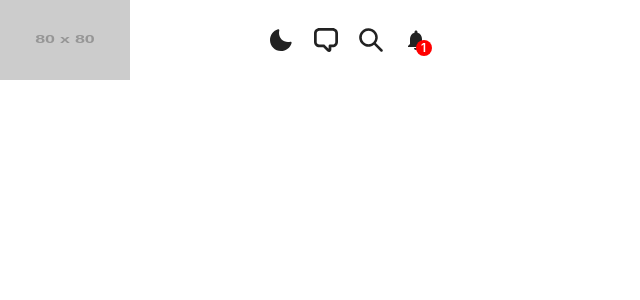
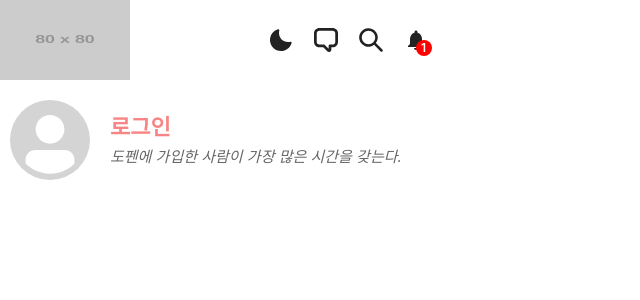
Before and after one commit to prgrms-fe-devcourse/FEDC5_dopen_Hoil, a React (Vite) app: page / in a window 1280 px wide. Shown: the top 300 px of the page, without its empty margins (0-640 px from the left). Built offline with nearby package versions, Linux system fonts and the light colour scheme.

Commit message:
✨ MainPage 프로필 영역 작업 완료
- MainPage의 프로필 영역 작업을 마무리 하였습니다.

TODO
- D-Day, 잔디, 게시판 영역 작업 필요

```diff
--- a/src/App.tsx
+++ b/src/App.tsx
@@ -1,7 +1,14 @@
-import MainHeader from '@/components/MainHeader';
+import { Route, Routes } from 'react-router-dom';
+import MainPage from '@/pages/MainPage';
 
 const App = () => {
-  return <MainHeader width={428} height={80} />;
+  return (
+    <>
+      <Routes>
+        <Route path="/" element={<MainPage />} />
+      </Routes>
+    </>
+  );
 };
 
 export default App;
--- /dev/null
+++ b/src/constants/style/index.ts
@@ -0,0 +1 @@
+export const WIDTH = 428;
--- /dev/null
+++ b/src/pages/MainPage/LoginedProfil.tsx
@@ -0,0 +1,25 @@
+import { Avatar, Flex, Text } from '@chakra-ui/react';
+
+const LoginedProfil = () => {
+  return (
+    <Flex alignItems="center">
+      <Avatar size="2xl" />
+      <Flex direction="column" marginLeft="20px">
+        <Text
+          width="fit-content"
+          fontSize="3xl"
+          fontWeight="bold"
+          _hover={{ cursor: 'pointer' }}
+        >
+          {/* TODO: 클릭 시 마이페이지로 가게 처리 필요 */}
+          <span style={{ color: '#F88585' }}>[사용자 이름]</span>님 안녕하세요!
+        </Text>
+        <Text fontStyle="oblique" fontSize="md" cursor="default">
+          [사용자가 설정한 명언]
+        </Text>
+      </Flex>
+    </Flex>
+  );
+};
+
+export default LoginedProfil;
--- /dev/null
+++ b/src/pages/MainPage/NotLoginProfil.tsx
@@ -0,0 +1,29 @@
+import { Avatar, Flex, Text } from '@chakra-ui/react';
+
+const Profil = () => {
+  return (
+    <Flex alignItems="center">
+      <Avatar size="2xl" />
+      <Flex direction="column" marginLeft="20px">
+        <Text
+          width="fit-content"
+          fontSize="3xl"
+          fontWeight="bold"
+          color="pink.300"
+          borderBottom="2px"
+          borderColor="transparent"
+          transition="border-bottom 0.5s"
+          _hover={{ cursor: 'pointer', borderColor: 'pink.300' }}
+        >
+          {/* TODO : 로그인 버튼 클릭 시 로그인 페이지로 넘어가도록 처리 필요. */}
+          로그인
+        </Text>
+        <Text fontStyle="oblique" fontSize="md" cursor="default">
+          도펜에 가입한 사람이 가장 많은 시간을 갖는다.
+        </Text>
+      </Flex>
+    </Flex>
+  );
+};
+
+export default Profil;
--- /dev/null
+++ b/src/pages/MainPage/index.tsx
@@ -0,0 +1,44 @@
+import MainHeader from '@/components/MainHeader';
+import NotLoginProfil from '@/pages/MainPage/NotLoginProfil';
+import { WIDTH } from '@/constants/style';
+import { Box, Flex } from '@chakra-ui/react';
+import { useState } from 'react';
+import LoginedProfil from './LoginedProfil';
+
+const MainPage = () => {
+  const [isLogin, setIsLoigin] = useState(false); // 로그인 유무를 구분하기 위한 임시 값입니다.
+  return (
+    <>
+      <Flex
+        position="relative"
+        w={WIDTH}
+        height="100vh"
+        margin="0 auto"
+        direction="column"
+      >
+        <MainHeader />
+        <Flex w={WIDTH} p="20px 10px 90px 10px" overflowY="auto">
+          {isLogin ? (
+            <>
+              <LoginedProfil />
+            </>
+          ) : (
+            <>
+              <NotLoginProfil />
+            </>
+          )}
+        </Flex>
+        {/* 하단 네비게이터 위치 입니다. */}
+        <Box
+          w={WIDTH}
+          position="absolute"
+          bottom="0"
+          height="80px"
+          bg="gray.300"
+        />
+      </Flex>
+    </>
+  );
+};
+
+export default MainPage;
```
Also changed, not shown: src/main.tsx (+5 -2 lines).
